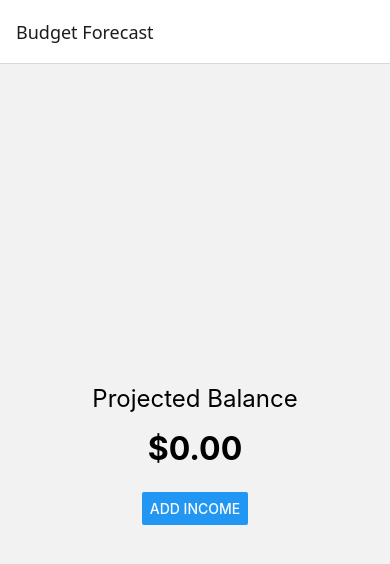
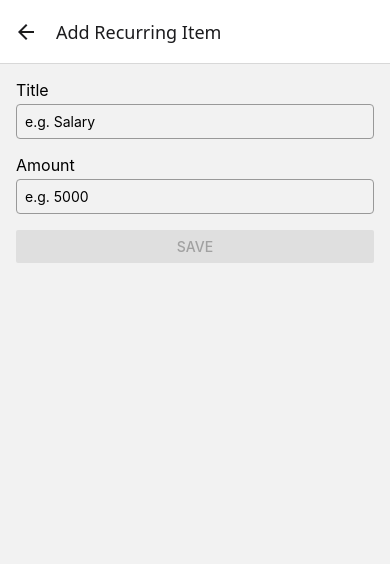
Before and after one commit to grim409/BudgetForecastApp, a React Native app: screen /AddRecurring in a window 390 px wide. Shown: the top 564 px of the page. Built offline with nearby package versions, Linux system fonts and the light colour scheme.

Commit message:
feat: add RecurringItemForm screen & navigation flow

```diff
--- a/src/navigation/index.tsx
+++ b/src/navigation/index.tsx
@@ -3,9 +3,11 @@ import { NavigationContainer } from '@react-navigation/native';
 import { createNativeStackNavigator } from '@react-navigation/native-stack';
 
 import HomeScreen from '../screens/HomeScreen';
+import RecurringItemForm from '../screens/RecurringItemForm';
 
 export type RootStackParamList = {
   Home: undefined;
+  AddRecurring: undefined;
 };
 
 const Stack = createNativeStackNavigator<RootStackParamList>();
@@ -19,6 +21,11 @@ export default function AppNavigator() {
           component={HomeScreen}
           options={{ title: 'Budget Forecast' }}
         />
+        <Stack.Screen
+            name="AddRecurring"
+            component={RecurringItemForm}
+            options={{title: 'Add Recurring Item'}}
+        />
       </Stack.Navigator>
     </NavigationContainer>
   );
--- a/src/screens/HomeScreen.tsx
+++ b/src/screens/HomeScreen.tsx
@@ -1,16 +1,21 @@
 import React from 'react';
 import { View, Text, Button, StyleSheet } from 'react-native';
 import { useBudget } from '../context/BudgetContext';
+import { useNavigation } from '@react-navigation/native';
+import { NativeStackNavigationProp } from '@react-navigation/native-stack';
+import { RootStackParamList } from '../navigation';
+
+type HomeNavProp = NativeStackNavigationProp<RootStackParamList, 'Home'>;
 
 export default function HomeScreen() {
   const { state } = useBudget();
+  const navigation = useNavigation<HomeNavProp>();
 
   return (
     <View style={styles.container}>
       <Text style={styles.title}>Projected Balance</Text>
-      {/* TODO: replace with real forecast calculation */}
       <Text style={styles.balance}>$0.00</Text>
-      <Button title="Add Income" onPress={() => { /* navigate to form */ }} />
+      <Button title="Add Income" onPress={() => navigation.navigate('AddRecurring')} />
     </View>
   );
 }
--- /dev/null
+++ b/src/screens/RecurringItemForm.tsx
@@ -0,0 +1,68 @@
+import React, { useState } from 'react';
+import { View, Text, TextInput, Button, StyleSheet } from 'react-native';
+import { useBudget } from '../context/BudgetContext';
+import { NativeStackScreenProps } from '@react-navigation/native-stack';
+import { RootStackParamList } from '../navigation';
+import { v4 as uuidv4 } from 'uuid';
+
+type Props = NativeStackScreenProps<RootStackParamList, 'AddRecurring'>;
+
+export default function RecurringItemForm({ navigation }: Props) {
+  const { state, setState } = useBudget();
+  const [title, setTitle] = useState('');
+  const [amount, setAmount] = useState('');
+
+  const addItem = () => {
+    const newItem = {
+      id: uuidv4(),
+      title,
+      amount: parseFloat(amount),
+      frequency: 'monthly' as const,
+      startDate: new Date().toISOString(),
+    };
+    setState({
+      ...state,
+      income: [...state.income, newItem],
+    });
+    navigation.goBack();
+  };
+
+  return (
+    <View style={styles.container}>
+      <Text style={styles.label}>Title</Text>
+      <TextInput
+        style={styles.input}
+        value={title}
+        onChangeText={setTitle}
+        placeholder="e.g. Salary"
+      />
+
+      <Text style={styles.label}>Amount</Text>
+      <TextInput
+        style={styles.input}
+        value={amount}
+        onChangeText={setAmount}
+        keyboardType="numeric"
+        placeholder="e.g. 5000"
+      />
+
+      <Button
+        title="Save"
+        onPress={addItem}
+        disabled={!title.trim() || !amount.trim()}
+      />
+    </View>
+  );
+}
+
+const styles = StyleSheet.create({
+  container: { flex: 1, padding: 16 },
+  label: { fontSize: 16, marginBottom: 4 },
+  input: {
+    borderWidth: 1,
+    borderColor: '#999',
+    borderRadius: 4,
+    padding: 8,
+    marginBottom: 16,
+  },
+});
```
